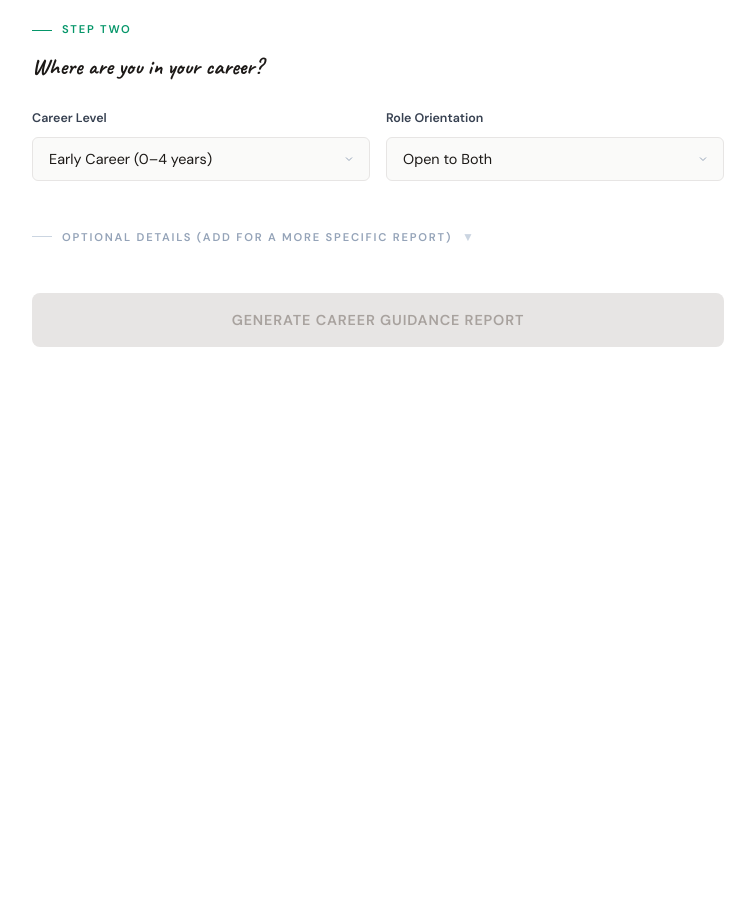
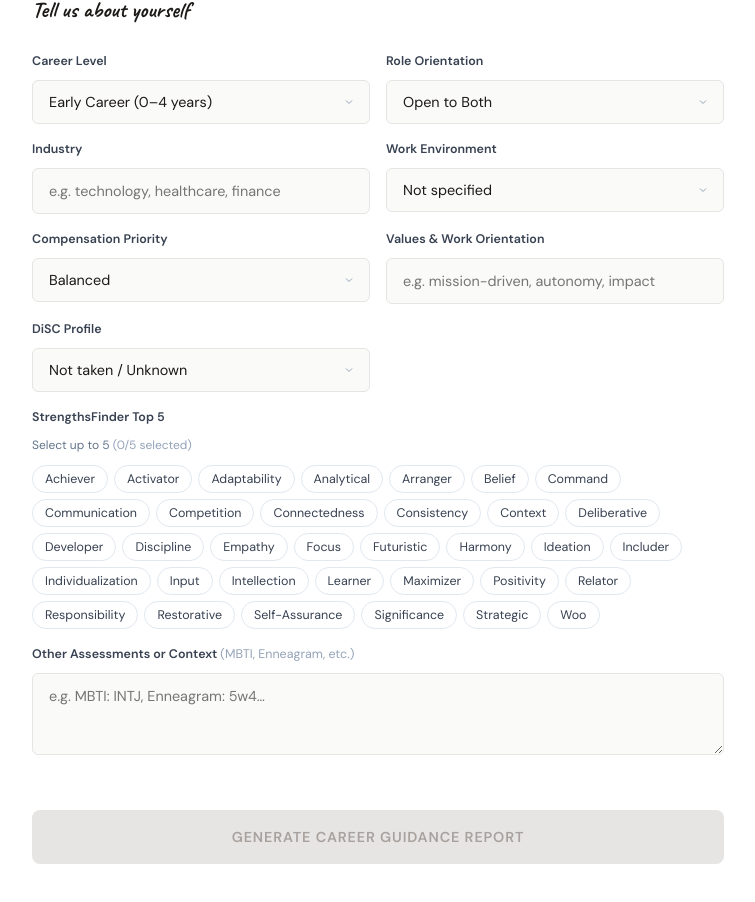
Before and after one commit to raymondckearney/Curio, a Next.js app: page /career in a window 1280 px wide. Shown: the part 792-1694 px from the top of the page, without its empty margins (262-1017 px from the left). Before the commit the page ends 1239 px from the top, so only its background shows below. Built offline with nearby package versions, Linux system fonts and the light colour scheme.

Commit message:
Career guidance form and report improvements: eyebrow/title/body copy, sticky sidebar expanded, full form with DiSC dropdown and StrengthsFinder picker, richer content target (#5)
Co-authored-by: Claude <noreply@anthropic.com>

```diff
--- a/pages/career/index.js
+++ b/pages/career/index.js
@@ -12,7 +12,17 @@ const PROFILES = [
 ];
 
 const PRIMARY_COLOR = { WHY: '#059669', WHAT: '#2563EB', HOW: '#D97706' };
-const PRIMARY_LIGHT = { WHY: '#D1FAE5', WHAT: '#DBEAFE', HOW: '#FEF3C7' };
+
+const DISC_OPTIONS = ['', 'D', 'Di', 'DC', 'i', 'iD', 'iS', 'S', 'Si', 'SC', 'C', 'CD', 'CS'];
+
+const STRENGTHSFINDER_34 = [
+  'Achiever','Activator','Adaptability','Analytical','Arranger','Belief','Command',
+  'Communication','Competition','Connectedness','Consistency','Context','Deliberative',
+  'Developer','Discipline','Empathy','Focus','Futuristic','Harmony','Ideation',
+  'Includer','Individualization','Input','Intellection','Learner','Maximizer',
+  'Positivity','Relator','Responsibility','Restorative','Self-Assurance','Significance',
+  'Strategic','Woo',
+];
 
 function profileColor(id) { return PRIMARY_COLOR[id?.split('-')[0]] || '#64748B'; }
 
@@ -23,6 +33,40 @@ const LOADING_MSGS = [
   'Building role deep-dives…',
   'Almost there…',
 ];
+
+function StrengthsPicker({ selected, onChange }) {
+  function toggle(s) {
+    if (selected.includes(s)) onChange(selected.filter(x => x !== s));
+    else if (selected.length < 5) onChange([...selected, s]);
+  }
+  return (
+    <div>
+      <div style={{ fontSize: '0.75rem', color: '#64748B', marginBottom: 10 }}>
+        Select up to 5 <span style={{ color: selected.length === 5 ? '#D97706' : '#94A3B8' }}>({selected.length}/5 selected)</span>
+      </div>
+      <div style={{ display: 'flex', flexWrap: 'wrap', gap: 6 }}>
+        {STRENGTHSFINDER_34.map(s => {
+          const active = selected.includes(s);
+          const disabled = !active && selected.length >= 5;
+          return (
+            <button
+              key={s}
+              onClick={() => toggle(s)}
+              disabled={disabled}
+              style={{
+                padding: '5px 12px', borderRadius: 20, border: `1px solid ${active ? '#2563EB' : '#E2E8F0'}`,
+                background: active ? '#EFF6FF' : disabled ? '#F8FAFC' : '#fff',
+                color: active ? '#2563EB' : disabled ? '#CBD5E1' : '#374151',
+                fontFamily: "'DM Sans', sans-serif", fontSize: '0.78rem', fontWeight: active ? 600 : 400,
+                cursor: disabled ? 'not-allowed' : 'pointer', transition: 'all 0.12s',
+              }}
+            >{s}</button>
+          );
+        })}
+      </div>
+    </div>
+  );
+}
 
 function RoleCard({ role, idx, color, defaultOpen }) {
   const [open, setOpen] = useState(defaultOpen);
@@ -46,14 +90,12 @@ function RoleCard({ role, idx, color, defaultOpen }) {
 
       {open && (
         <div style={{ borderTop: '1px solid #F1F5F9' }}>
-          {/* Fit */}
           <div style={{ padding: '16px 20px 12px' }}>
             {role.fit.split('\n\n').map((p, i) => (
               <p key={i} style={{ fontSize: '0.875rem', color: '#374151', lineHeight: 1.75, marginBottom: i < role.fit.split('\n\n').length - 1 ? 10 : 0 }}>{p}</p>
             ))}
           </div>
 
-          {/* Energizing + Challenging side by side */}
           <div style={{ display: 'grid', gridTemplateColumns: '1fr 1fr', gap: 10, padding: '0 20px 12px' }}>
             <div style={{ background: '#F0FDF4', borderRadius: 8, padding: '12px 14px' }}>
               <div style={{ fontSize: '0.58rem', fontWeight: 700, letterSpacing: '0.13em', textTransform: 'uppercase', color: '#059669', marginBottom: 10 }}>⚡ Energizing</div>
@@ -75,7 +117,6 @@ function RoleCard({ role, idx, color, defaultOpen }) {
             </div>
           </div>
 
-          {/* Strategies */}
           <div style={{ borderTop: '1px solid #F1F5F9', padding: '12px 20px 16px' }}>
             <div style={{ fontSize: '0.58rem', fontWeight: 700, letterSpacing: '0.13em', textTransform: 'uppercase', color, marginBottom: 10 }}>Strategies</div>
             <div style={{ display: 'grid', gridTemplateColumns: '1fr 1fr', gap: '6px 16px' }}>
@@ -96,38 +137,34 @@ function RoleCard({ role, idx, color, defaultOpen }) {
   );
 }
 
-function SummarySidebar({ profile, profileDef, inputs, energizers, watchFors, roles, color }) {
+function SummarySidebar({ profile, profileDef, inputs, energizers, watchFors, color }) {
   return (
-    <div style={{ background: '#0F172A', borderRadius: 12, padding: '24px 22px', borderLeft: `4px solid ${color}` }}>
-      <div style={{ fontFamily: "'Caveat', cursive", fontSize: '2rem', fontWeight: 700, color, lineHeight: 1, marginBottom: 4 }}>{profile}</div>
-      <div style={{ fontSize: '0.75rem', color: 'rgba(255,255,255,0.45)', marginBottom: 16 }}>{profileDef?.tagline}</div>
+    <div style={{ background: '#0F172A', borderRadius: 12, padding: '20px 18px', borderLeft: `4px solid ${color}` }}>
+      <div style={{ fontFamily: "'Caveat', cursive", fontSize: '1.8rem', fontWeight: 700, color, lineHeight: 1, marginBottom: 2 }}>{profile}</div>
+      <div style={{ fontSize: '0.7rem', color: 'rgba(255,255,255,0.4)', marginBottom: 14 }}>{profileDef?.tagline}</div>
 
-      <div style={{ display: 'flex', gap: 5, flexWrap: 'wrap', marginBottom: 22 }}>
+      <div style={{ display: 'flex', gap: 4, flexWrap: 'wrap', marginBottom: 18 }}>
         {[inputs.careerLevel, inputs.roleOrientation, inputs.industry, inputs.riskEnvironment].filter(Boolean).map((v, i) => (
-          <span key={i} style={{ fontSize: '0.62rem', fontWeight: 600, color: 'rgba(255,255,255,0.4)', background: 'rgba(255,255,255,0.07)', border: '1px solid rgba(255,255,255,0.1)', borderRadius: 4, padding: '2px 8px' }}>{v}</span>
+          <span key={i} style={{ fontSize: '0.6rem', fontWeight: 600, color: 'rgba(255,255,255,0.4)', background: 'rgba(255,255,255,0.07)', border: '1px solid rgba(255,255,255,0.1)', borderRadius: 3, padding: '2px 7px' }}>{v}</span>
         ))}
       </div>
 
-      <div style={{ marginBottom: 18 }}>
-        <div style={{ fontSize: '0.58rem', fontWeight: 700, letterSpacing: '0.13em', textTransform: 'uppercase', color, marginBottom: 8 }}>⚡ Energizers</div>
+      <div style={{ marginBottom: 14 }}>
+        <div style={{ fontSize: '0.56rem', fontWeight: 700, letterSpacing: '0.13em', textTransform: 'uppercase', color, marginBottom: 7 }}>⚡ Energizers</div>
         {energizers.map((e, i) => (
-          <div key={i} style={{ fontSize: '0.8rem', color: 'rgba(255,255,255,0.7)', lineHeight: 1.5, marginBottom: 5, display: 'flex', gap: 8, alignItems: 'flex-start' }}>
-            <span style={{ color, flexShrink: 0, marginTop: 1 }}>·</span>{e}
+          <div key={i} style={{ fontSize: '0.76rem', color: 'rgba(255,255,255,0.65)', lineHeight: 1.45, marginBottom: 4, display: 'flex', gap: 7, alignItems: 'flex-start' }}>
+            <span style={{ color, flexShrink: 0 }}>·</span>{e}
           </div>
         ))}
       </div>
 
-      <div style={{ paddingTop: 16, borderTop: '1px solid rgba(255,255,255,0.07)' }}>
-        <div style={{ fontSize: '0.58rem', fontWeight: 700, letterSpacing: '0.13em', textTransform: 'uppercase', color: 'rgba(255,255,255,0.35)', marginBottom: 8 }}>◆ Watch For</div>
+      <div style={{ paddingTop: 14, borderTop: '1px solid rgba(255,255,255,0.07)' }}>
+        <div style={{ fontSize: '0.56rem', fontWeight: 700, letterSpacing: '0.13em', textTransform: 'uppercase', color: 'rgba(255,255,255,0.3)', marginBottom: 7 }}>◆ Watch For</div>
         {watchFors.map((w, i) => (
-          <div key={i} style={{ fontSize: '0.8rem', color: 'rgba(255,255,255,0.5)', lineHeight: 1.5, marginBottom: 5, display: 'flex', gap: 8, alignItems: 'flex-start' }}>
-            <span style={{ color: 'rgba(255,255,255,0.25)', flexShrink: 0, marginTop: 1 }}>·</span>{w}
+          <div key={i} style={{ fontSize: '0.76rem', color: 'rgba(255,255,255,0.45)', lineHeight: 1.45, marginBottom: 4, display: 'flex', gap: 7, alignItems: 'flex-start' }}>
+            <span style={{ color: 'rgba(255,255,255,0.2)', flexShrink: 0 }}>·</span>{w}
           </div>
         ))}
-      </div>
-
-      <div style={{ marginTop: 18, paddingTop: 14, borderTop: '1px solid rgba(255,255,255,0.07)', fontSize: '0.65rem', color: 'rgba(255,255,255,0.25)' }}>
-        {roles.length} roles matched
       </div>
     </div>
   );
@@ -174,7 +211,6 @@ body{font-family:'DM Sans',sans-serif;color:#1C1917;font-size:8.5pt;line-height:
 .logo{font-family:'Caveat',cursive;font-size:22pt;font-weight:700;color:#0F172A}.logo em{color:${esc(c)};font-style:normal}
 .hdr-right{text-align:right;font-size:7pt;color:#64748B}
 .summary-box{background:#0F172A;border-radius:8px;padding:20px 22px;margin-bottom:20px;border-left:4px solid ${esc(c)};display:grid;grid-template-columns:1fr 1fr;gap:16px}
-.profile-block{}
 .profile-code{font-family:'Caveat',cursive;font-size:22pt;font-weight:700;color:${esc(c)};line-height:1}
 .profile-tagline{font-size:7.5pt;color:rgba(255,255,255,0.45);margin-top:2px;margin-bottom:10px}
 .inputs-row{font-size:6.5pt;color:rgba(255,255,255,0.4);display:flex;gap:8px;flex-wrap:wrap}
@@ -204,7 +240,7 @@ p{font-size:7.5pt;color:#374151;line-height:1.6;margin-bottom:5px}
 <button class="print-btn" onclick="this.style.display='none';window.print()">Save as PDF</button>
 <div class="hdr"><div class="logo">Curio<em>.</em></div><div class="hdr-right"><strong>Career Guidance Report</strong><br>${esc(today)}</div></div>
 <div class="summary-box">
-  <div class="profile-block">
+  <div>
     <div class="profile-code">${esc(profile)}</div>
     <div class="profile-tagline">${esc(profileDef?.tagline || '')}</div>
     <div class="inputs-row">
@@ -239,41 +275,37 @@ ${roleHtml}
   }
 
   return (
-    <div style={{ maxWidth: 1080, margin: '0 auto', padding: '0 clamp(20px,4vw,56px) 80px' }}>
+    <div style={{ maxWidth: 1120, margin: '0 auto', padding: '0 clamp(16px,3vw,40px) 80px' }}>
       <div style={{ height: 1, background: '#E2E8F0', margin: '48px 0 40px' }} />
 
-      <div style={{ display: 'flex', gap: 32, alignItems: 'flex-start' }}>
+      <div style={{ display: 'flex', gap: 28, alignItems: 'flex-start' }}>
         {/* Sticky left sidebar */}
-        <div style={{ width: 268, flexShrink: 0, position: 'sticky', top: 80 }}>
+        <div style={{ width: 300, flexShrink: 0, position: 'sticky', top: 80 }}>
           <SummarySidebar
             profile={profile}
             profileDef={profileDef}
             inputs={inputs}
             energizers={energizers}
             watchFors={watchFors}
-            roles={roles}
             color={color}
           />
         </div>
 
         {/* Main content */}
         <div style={{ flex: 1, minWidth: 0 }}>
-          {/* Role section header */}
           <div style={{ display: 'flex', alignItems: 'center', gap: 10, marginBottom: 16 }}>
             <div style={{ width: 24, height: 1, background: color }} />
             <div style={{ fontSize: '0.65rem', fontWeight: 700, letterSpacing: '0.15em', textTransform: 'uppercase', color }}>Role Matches</div>
           </div>
 
-          {/* Role cards */}
           <div style={{ marginBottom: 28 }}>
             {roles.map((role, i) => (
               <RoleCard key={i} role={role} idx={i} color={color} defaultOpen={i === 0} />
             ))}
           </div>
 
-          {/* Environment + Next Steps */}
           <div style={{ display: 'grid', gridTemplateColumns: '1fr 1fr', gap: 12, marginBottom: 28 }}>
-            <div style={{ background: '#fff', border: '1px solid #E2E8F0', borderRadius: 10, padding: '20px 20px' }}>
+            <div style={{ background: '#fff', border: '1px solid #E2E8F0', borderRadius: 10, padding: '20px' }}>
               <div style={{ fontSize: '0.6rem', fontWeight: 700, letterSpacing: '0.13em', textTransform: 'uppercase', color, marginBottom: 12, display: 'flex', alignItems: 'center', gap: 8 }}>
                 <span style={{ display: 'block', width: 14, height: 1, background: color }} />
                 A Note on Environment
@@ -282,7 +314,7 @@ ${roleHtml}
                 <p key={i} style={{ fontSize: '0.85rem', color: '#374151', lineHeight: 1.75, marginBottom: i < environmentNote.split('\n\n').length - 1 ? 10 : 0 }}>{p}</p>
               ))}
             </div>
-            <div style={{ background: '#fff', border: '1px solid #E2E8F0', borderRadius: 10, padding: '20px 20px' }}>
+            <div style={{ background: '#fff', border: '1px solid #E2E8F0', borderRadius: 10, padding: '20px' }}>
               <div style={{ fontSize: '0.6rem', fontWeight: 700, letterSpacing: '0.13em', textTransform: 'uppercase', color, marginBottom: 12, display: 'flex', alignItems: 'center', gap: 8 }}>
                 <span style={{ display: 'block', width: 14, height: 1, background: color }} />
                 What To Do Next
@@ -296,7 +328,6 @@ ${roleHtml}
             </div>
           </div>
 
-          {/* Actions */}
           <div style={{ display: 'flex', gap: 10 }}>
             <button
               onClick={generatePDF}
@@ -326,8 +357,9 @@ export default function CareerPage() {
   const [riskEnvironment, setRiskEnvironment] = useState('');
   const [values, setValues] = useState('');
   const [compensationPriority, setCompensationPriority] = useState('Balanced');
+  const [discProfile, setDiscProfile] = useState('');
+  const [sfStrengths, setSfStrengths] = useState([]);
   const [otherAssessments, setOtherAssessments] = useState('');
-  const [showOptional, setShowOptional] = useState(false);
   const [loading, setLoading] = useState(false);
   const [loadingMsg, setLoadingMsg] = useState(LOADING_MSGS[0]);
   const [report, setReport] = useState(null);
@@ -346,6 +378,14 @@ export default function CareerPage() {
     return () => clearInterval(timerRef.current);
   }, [loading]);
 
+  function buildOtherAssessments() {
+    const parts = [];
+    if (discProfile) parts.push(`DiSC: ${discProfile}`);
+    if (sfStrengths.length > 0) parts.push(`StrengthsFinder: ${sfStrengths.join(', ')}`);
+    if (otherAssessments.trim()) parts.push(otherAssessments.trim());
+    return parts.join(' | ') || undefined;
+  }
+
   async function generate() {
     if (!profile) return;
     setLoading(true); setError(''); setReport(null); setLoadingMsg(LOADING_MSGS[0]);
@@ -353,7 +393,14 @@ export default function CareerPage() {
       const res = await fetch('/api/career-guidance', {
         method: 'POST',
         headers: { 'Content-Type': 'application/json' },
-        body: JSON.stringify({ profile, careerLevel, roleOrientation, industry: industry || undefined, riskEnvironment: riskEnvironment || undefined, values: values || undefined, compensationPriority, otherAssessments: otherAssessments || undefined }),
+        body: JSON.stringify({
+          profile, careerLevel, roleOrientation,
+          industry: industry || undefined,
+          riskEnvironment: riskEnvironment || undefined,
+          values: values || undefined,
+          compensationPriority,
+          otherAssessments: buildOtherAssessments(),
+        }),
       });
       const data = await res.json();
       if (!res.ok) throw new Error(data.error || 'Generation failed');
@@ -379,6 +426,8 @@ export default function CareerPage() {
     color: '#1C1917', fontFamily: "'DM Sans', sans-serif", fontSize: '0.9rem', outline: 'none',
   };
 
+  const lbl = { display: 'block', fontSize: '0.78rem', fontWeight: 600, color: '#374151', marginBottom: 8 };
+
   return (
     <>
       <Head>
@@ -398,20 +447,22 @@ export default function CareerPage() {
       </nav>
 
       <div ref={outputRef} style={{ maxWidth: 820, margin: '0 auto', padding: '64px clamp(24px,5vw,72px) 0' }}>
+        {/* Page header */}
         <div style={{ display: 'inline-flex', alignItems: 'center', gap: 12, fontSize: '0.72rem', fontWeight: 700, letterSpacing: '0.17em', textTransform: 'uppercase', color: '#059669', marginBottom: 20 }}>
           <span style={{ display: 'block', width: 36, height: 1, background: '#059669' }} />
-          Career Guidance
+          AI Powered Career Guidance Tool
         </div>
         <h1 style={{ fontFamily: "'Caveat', cursive", fontSize: 'clamp(2.2rem,4vw,3.2rem)', fontWeight: 700, color: '#1C1917', lineHeight: 1.12, marginBottom: 16 }}>
-          Where does your way of<br />thinking take your career?
+          Find a role that energizes YOU!
         </h1>
         <p style={{ fontSize: '1rem', color: '#78716C', maxWidth: 560, lineHeight: 1.75, marginBottom: 52 }}>
-          Select your MindPrint profile and tell us where you are in your career. We'll generate a personalized report with best-fit roles, what will energize and challenge you, and strategies specific to how you think.
+          The more detail you provide below, the more customized the output. We'll generate a personalized report with best-fit roles, what will energize and challenge you, and strategies specific to how you think.
         </p>
         <div style={{ height: 1, background: '#E7E5E4', marginBottom: 48 }} />
 
         {!loading && !report && (
           <>
+            {/* Step 1: Profile */}
             <div style={{ marginBottom: 48 }}>
               <div style={{ fontSize: '0.7rem', fontWeight: 700, letterSpacing: '0.16em', textTransform: 'uppercase', color: '#059669', marginBottom: 10, display: 'flex', alignItems: 'center', gap: 10 }}>
                 <span style={{ display: 'block', width: 20, height: 1, background: '#059669' }} />Step One
@@ -435,14 +486,16 @@ export default function CareerPage() {
               </div>
             </div>
 
+            {/* Step 2: Career details */}
             <div style={{ marginBottom: 48 }}>
               <div style={{ fontSize: '0.7rem', fontWeight: 700, letterSpacing: '0.16em', textTransform: 'uppercase', color: '#059669', marginBottom: 10, display: 'flex', alignItems: 'center', gap: 10 }}>
                 <span style={{ display: 'block', width: 20, height: 1, background: '#059669' }} />Step Two
               </div>
-              <div style={{ fontFamily: "'Caveat', cursive", fontSize: '1.4rem', fontWeight: 700, color: '#1C1917', marginBottom: 24 }}>Where are you in your career?</div>
+              <div style={{ fontFamily: "'Caveat', cursive", fontSize: '1.4rem', fontWeight: 700, color: '#1C1917', marginBottom: 24 }}>Tell us about yourself</div>
+
               <div style={{ display: 'grid', gridTemplateColumns: '1fr 1fr', gap: 16 }}>
                 <div>
-                  <label style={{ display: 'block', fontSize: '0.78rem', fontWeight: 600, color: '#374151', marginBottom: 8 }}>Career Level</label>
+                  <label style={lbl}>Career Level</label>
                   <select value={careerLevel} onChange={e => setCareerLevel(e.target.value)} style={sel}>
                     <option>Student / Pre-Career</option>
                     <option>Early Career (0–4 years)</option>
@@ -451,35 +504,19 @@ export default function CareerPage() {
                   </select>
                 </div>
                 <div>
-                  <label style={{ display: 'block', fontSize: '0.78rem', fontWeight: 600, color: '#374151', marginBottom: 8 }}>Role Orientation</label>
+                  <label style={lbl}>Role Orientation</label>
                   <select value={roleOrientation} onChange={e => setRoleOrientation(e.target.value)} style={sel}>
                     <option>Open to Both</option>
                     <option>Individual Contributor</option>
                     <option>Management</option>
                   </select>
                 </div>
-              </div>
-            </div>
-
-            <div style={{ marginBottom: 48 }}>
-              <button
-                onClick={() => setShowOptional(o => !o)}
-                style={{ display: 'flex', alignItems: 'center', gap: 10, background: 'none', border: 'none', cursor: 'pointer', padding: 0, fontFamily: "'DM Sans', sans-serif" }}
-              >
-                <div style={{ fontSize: '0.7rem', fontWeight: 700, letterSpacing: '0.16em', textTransform: 'uppercase', color: '#94A3B8', display: 'flex', alignItems: 'center', gap: 10 }}>
-                  <span style={{ display: 'block', width: 20, height: 1, background: '#CBD5E1' }} />Optional Details (add for a more specific report)
-                </div>
-                <span style={{ fontSize: '0.75rem', color: '#CBD5E1' }}>{showOptional ? '▲' : '▼'}</span>
-              </button>
-
-              {showOptional && (
-                <div style={{ marginTop: 24, display: 'grid', gridTemplateColumns: '1fr 1fr', gap: 16 }}>
                 <div>
-                    <label style={{ display: 'block', fontSize: '0.78rem', fontWeight: 600, color: '#374151', marginBottom: 8 }}>Industry</label>
+                  <label style={lbl}>Industry</label>
                   <input value={industry} onChange={e => setIndustry(e.target.value)} placeholder="e.g. technology, healthcare, finance" style={inp} />
                 </div>
                 <div>
-                    <label style={{ display: 'block', fontSize: '0.78rem', fontWeight: 600, color: '#374151', marginBottom: 8 }}>Work Environment</label>
+                  <label style={lbl}>Work Environment</label>
                   <select value={riskEnvironment} onChange={e => setRiskEnvironment(e.target.value)} style={sel}>
                     <option value="">Not specified</option>
                     <option>High-growth / Startup</option>
@@ -488,7 +525,7 @@ export default function CareerPage() {
                   </select>
                 </div>
                 <div>
-                    <label style={{ display: 'block', fontSize: '0.78rem', fontWeight: 600, color: '#374151', marginBottom: 8 }}>Compensation Priority</label>
+                  <label style={lbl}>Compensation Priority</label>
                   <select value={compensationPriority} onChange={e => setCompensationPriority(e.target.value)} style={sel}>
                     <option>Balanced</option>
                     <option>Primary consideration</option>
@@ -496,15 +533,28 @@ export default function CareerPage() {
                   </select>
                 </div>
                 <div>
-                    <label style={{ display: 'block', fontSize: '0.78rem', fontWeight: 600, color: '#374151', marginBottom: 8 }}>Values &amp; Work Orientation</label>
+                  <label style={lbl}>Values &amp; Work Orientation</label>
                   <input value={values} onChange={e => setValues(e.target.value)} placeholder="e.g. mission-driven, autonomy, impact" style={inp} />
                 </div>
-                  <div style={{ gridColumn: '1/-1' }}>
-                    <label style={{ display: 'block', fontSize: '0.78rem', fontWeight: 600, color: '#374151', marginBottom: 8 }}>Other Assessments <span style={{ fontWeight: 400, color: '#94A3B8' }}>(DiSC, StrengthsFinder, MBTI)</span></label>
-                    <textarea value={otherAssessments} onChange={e => setOtherAssessments(e.target.value)} placeholder="e.g. DiSC: D, StrengthsFinder: Strategic, Futuristic, Learner…" rows={3} style={{ ...inp, resize: 'vertical' }} />
+                <div>
+                  <label style={lbl}>DiSC Profile</label>
+                  <select value={discProfile} onChange={e => setDiscProfile(e.target.value)} style={sel}>
+                    {DISC_OPTIONS.map(o => <option key={o} value={o}>{o || 'Not taken / Unknown'}</option>)}
+                  </select>
                 </div>
               </div>
-              )}
+
+              {/* StrengthsFinder */}
+              <div style={{ marginTop: 16 }}>
+                <label style={lbl}>StrengthsFinder Top 5</label>
+                <StrengthsPicker selected={sfStrengths} onChange={setSfStrengths} />
+              </div>
+
+              {/* Other assessments */}
+              <div style={{ marginTop: 16 }}>
+                <label style={lbl}>Other Assessments or Context <span style={{ fontWeight: 400, color: '#94A3B8' }}>(MBTI, Enneagram, etc.)</span></label>
+                <textarea value={otherAssessments} onChange={e => setOtherAssessments(e.target.value)} placeholder="e.g. MBTI: INTJ, Enneagram: 5w4…" rows={3} style={{ ...inp, resize: 'vertical' }} />
+              </div>
             </div>
 
             <button
```
Also changed, not shown: pages/api/career-guidance/index.js (+4 -4 lines). Lines whose indentation alone changed are shown as unchanged.
